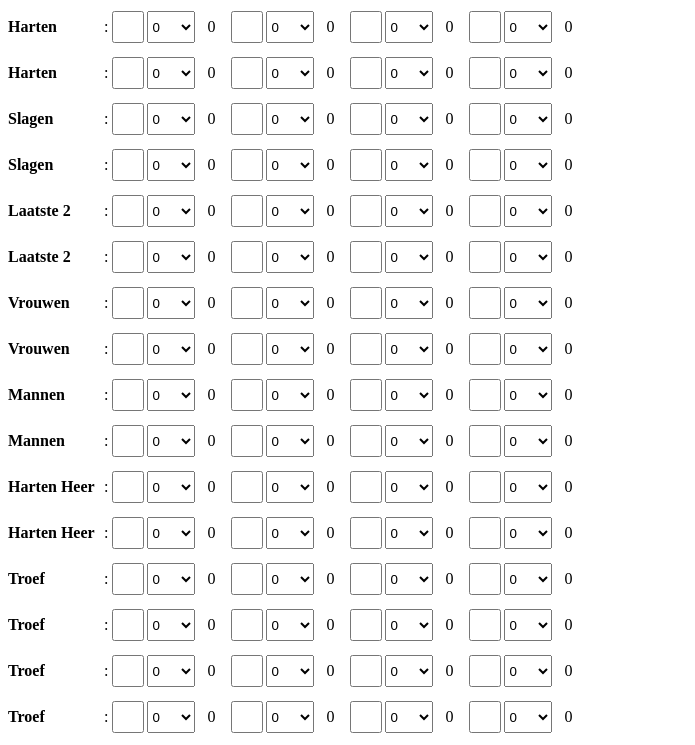
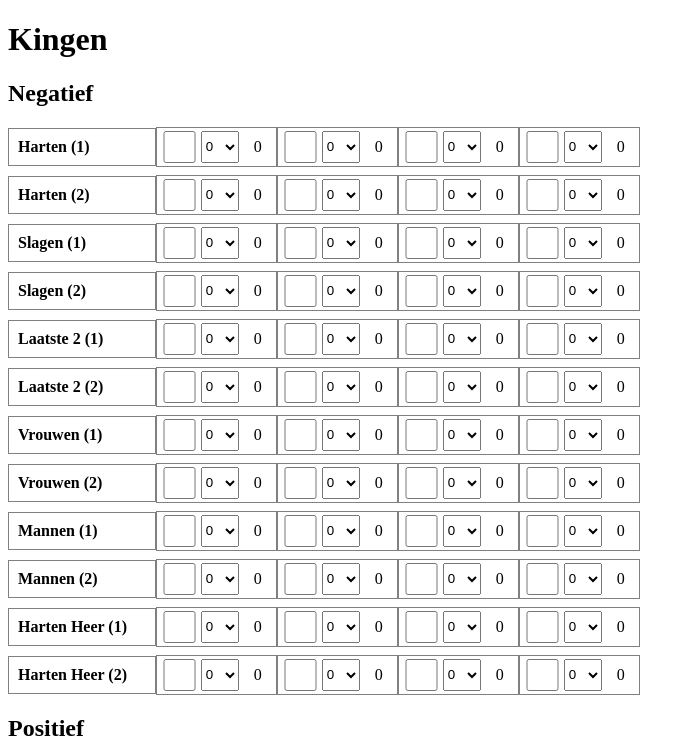
Before and after one commit to swapsCAPS/kingen-score-app, a Vue app: page / in a window 1280 px wide. Shown: the top 745 px of the page, without its empty margins (0-695 px from the left). Built offline with nearby package versions, Linux system fonts and the light colour scheme; a web font is replaced by a local one.

Commit message:
refactor: setup for tracking played cards

```diff
--- a/package.json
+++ b/package.json
@@ -14,6 +14,7 @@
     "format": "prettier --write src/"
   },
   "dependencies": {
+    "lodash": "^4.17.21",
     "pinia": "^2.2.1",
     "vue": "^3.4.29",
     "vue-router": "^4.3.3"
--- a/src/components/GameCell.vue
+++ b/src/components/GameCell.vue
@@ -7,13 +7,7 @@ export default {
 				return 1
 			},
 		},
-    rows: {
-      type: Number,
-      default() {
-        return 1
-      }
-    },
-    aantal:{
+		aantal: {
 			type: Number,
 			default() {
 				return 1
@@ -27,7 +21,7 @@ export default {
 	},
 	computed: {
 		result() {
-      return this.multiplier * parseInt(this.input)
+			return this.multiplier * this.input
 		},
 	},
 }
@@ -36,8 +30,8 @@ export default {
 <template>
 	<div class="cell">
 		<input class="checkbox" type="checkbox" name="" id="" />
-    <select class= "number" v-model="input">
-      <option v-for="(n, i) in aantal+1" :key="i">{{ n-1 }}</option>
+		<select class="number" v-model="input">
+			<option v-for="(n, i) in aantal + 1" :key="i">{{ n - 1 }}</option>
 		</select>
 		<span class="result">{{ result }}</span>
 	</div>
@@ -47,20 +41,24 @@ export default {
 .cell {
 	display: flex;
 	align-items: center;
+	border: 1px solid gray;
 }
 
 .checkbox {
 	height: 2rem;
 	width: 2rem;
+	flex: 1;
 }
 
 .number {
 	height: 2rem;
 	width: 3rem;
+	flex: 1;
 }
 
 .result {
 	width: 2rem;
 	text-align: center;
+	flex: 1;
 }
 </style>
--- a/src/components/HeaderColumnCell.vue
+++ b/src/components/HeaderColumnCell.vue
@@ -17,11 +17,14 @@ export default {
 
 <style scoped>
 .cell {
-  min-width: 6rem;
+	min-width: 8rem;
+	border: 1px solid gray;
+	padding: 9px;
 }
 
 .cell h4 {
 	text-transform: capitalize;
-  margin: 0 0 0 0;
+	margin: 0;
+
 }
 </style>
--- a/src/stores/index.ts
+++ b/src/stores/index.ts
@@ -1,14 +1,29 @@
 import { defineStore } from 'pinia'
+import { range } from 'lodash'
 
-const defaultGames = () => [
-  { name: 'harten', points: -30, aantal: 13, rows: 2 },
-  { name: 'slagen', points: -50, aantal: 13, rows: 2 },
-  { name: 'laatste 2', points: -140, aantal: 2, rows: 2 },
-  { name: 'vrouwen', points: -100, aantal: 4, rows: 2 },
-  { name: 'mannen', points: -60, aantal: 8, rows: 2 },
-  { name: 'harten heer', points: -400, aantal: 1, rows: 2 },
-  { name: 'troef', points: 50, aantal: 13, rows: 8 },
-]
+/**
+ * Returns the initial default object for all games to be played
+ *
+ * @returns
+ */
+const defaultGames = () => ({
+  negatief: [
+    ...range(1, 3).map((r) => ({ name: `harten (${r})`, points: -30, aantal: 13, gespeeld: 0 })),
+    ...range(1, 3).map((r) => ({ name: `slagen (${r})`, points: -50, aantal: 13, gespeeld: 0 })),
+    ...range(1, 3).map((r) => ({ name: `laatste 2 (${r})`, points: -140, aantal: 2, gespeeld: 0 })),
+    ...range(1, 3).map((r) => ({ name: `vrouwen (${r})`, points: -100, aantal: 4, gespeeld: 0 })),
+    ...range(1, 3).map((r) => ({ name: `mannen (${r})`, points: -60, aantal: 8, gespeeld: 0 })),
+    ...range(1, 3).map((r) => ({
+      name: `harten heer (${r})`,
+      points: -400,
+      aantal: 1,
+      gespeeld: 0,
+    })),
+  ],
+  positief: [
+    ...range(1, 9).map((r) => ({ name: `troef (${r})`, points: 50, aantal: 13, gespeeld: 0 })),
+  ],
+})
 
 export const useStore = defineStore('state', {
   state: () => ({
--- a/src/views/HomeView.vue
+++ b/src/views/HomeView.vue
@@ -22,16 +22,35 @@ export default defineComponent({
 
 <template>
 	<main>
-		<div v-for="game in stateStore.games" :key="game.name">
-			<div v-for="(row, i) in game.rows" :key="game.name + i">
+		<div class="header">
+			<h1>Kingen</h1>
+		</div>
+		<div>
+			<h2>Negatief</h2>
+		</div>
+		<div v-for="game in stateStore.games.negatief" :key="game.name">
 			<div class="game-row">
-					<header-column-cell :gameName="game.name" />:
+				<header-column-cell :gameName="game.name" />
 				<game-cell :multiplier="game.points" :rows="game.rows" :aantal="game.aantal" />
 				<game-cell :multiplier="game.points" :rows="game.rows" :aantal="game.aantal" />
 				<game-cell :multiplier="game.points" :rows="game.rows" :aantal="game.aantal" />
 				<game-cell :multiplier="game.points" :rows="game.rows" :aantal="game.aantal" />
 			</div>
 		</div>
+		<div>
+			<h2>Positief</h2>
+		</div>
+		<div v-for="game in stateStore.games.positief" :key="game.name">
+			<div class="game-row">
+				<header-column-cell :gameName="game.name" />
+				<game-cell :multiplier="game.points" :rows="game.rows" :aantal="game.aantal" />
+				<game-cell :multiplier="game.points" :rows="game.rows" :aantal="game.aantal" />
+				<game-cell :multiplier="game.points" :rows="game.rows" :aantal="game.aantal" />
+				<game-cell :multiplier="game.points" :rows="game.rows" :aantal="game.aantal" />
+			</div>
+		</div>
+		<div class="footer">
+			<h2>Totalen</h2>
 		</div>
 	</main>
 </template>
```
Also changed, not shown: 1 other file (tests, documents, lock files or other folders). Lines whose indentation alone changed are shown as unchanged.
